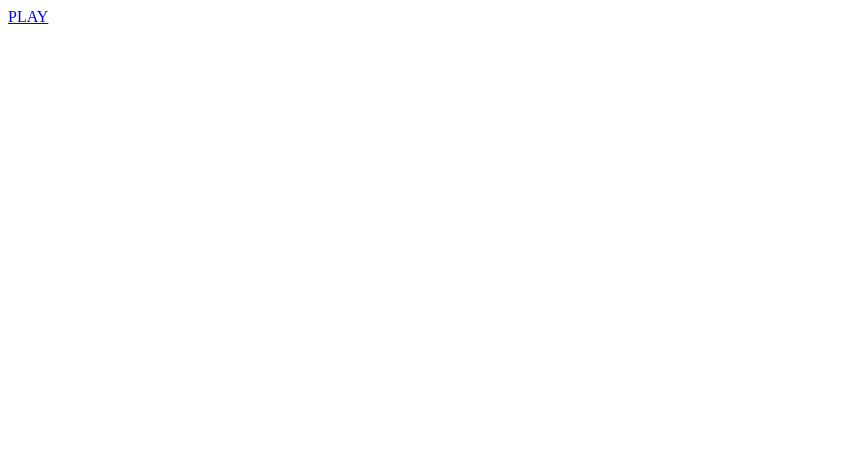
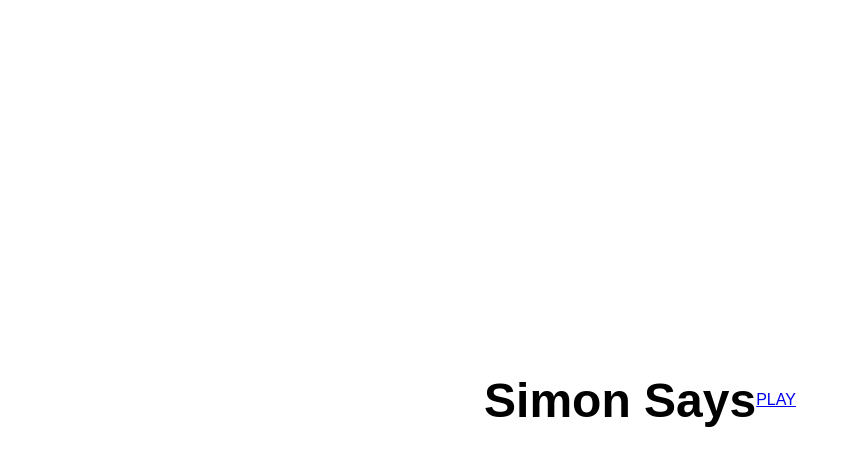
Before and after one commit to Neimnem/Q4-AA-Grp5, a plain HTML site: page index.html in a window 1280 px wide. Shown: the whole page, without its empty margins (0-851 px from the left). Drawn offline with Linux system fonts and the light colour scheme.

Commit message:
Update index.html

```diff
--- a/index.html
+++ b/index.html
@@ -5,7 +5,21 @@
         <meta name="author" content="Group 5">
         <meta name="laboratory activity number" content="1">
     </head>
+     <style>
+        body {
+            display: flex;
+            justify-content: center;
+            align-items: center;
+            height: 100vh;
+            margin: 0;
+            font-family: Arial, sans-serif;
+        }
+        h1 {
+            font-size: 3rem;
+        }
+    </style>
     <body>
+        <h1>Simon Says</h1>
         <a href="choice.html"> PLAY </a>
     </body>
 </html>
```
